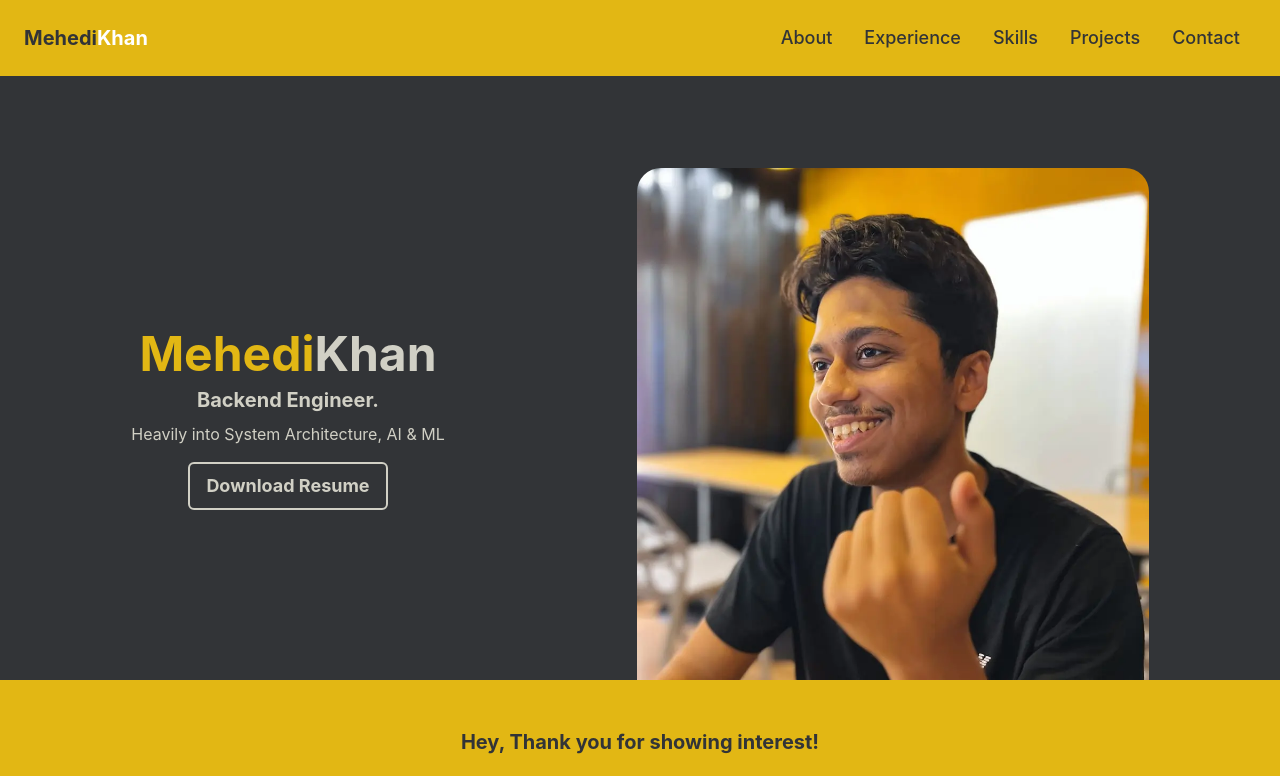
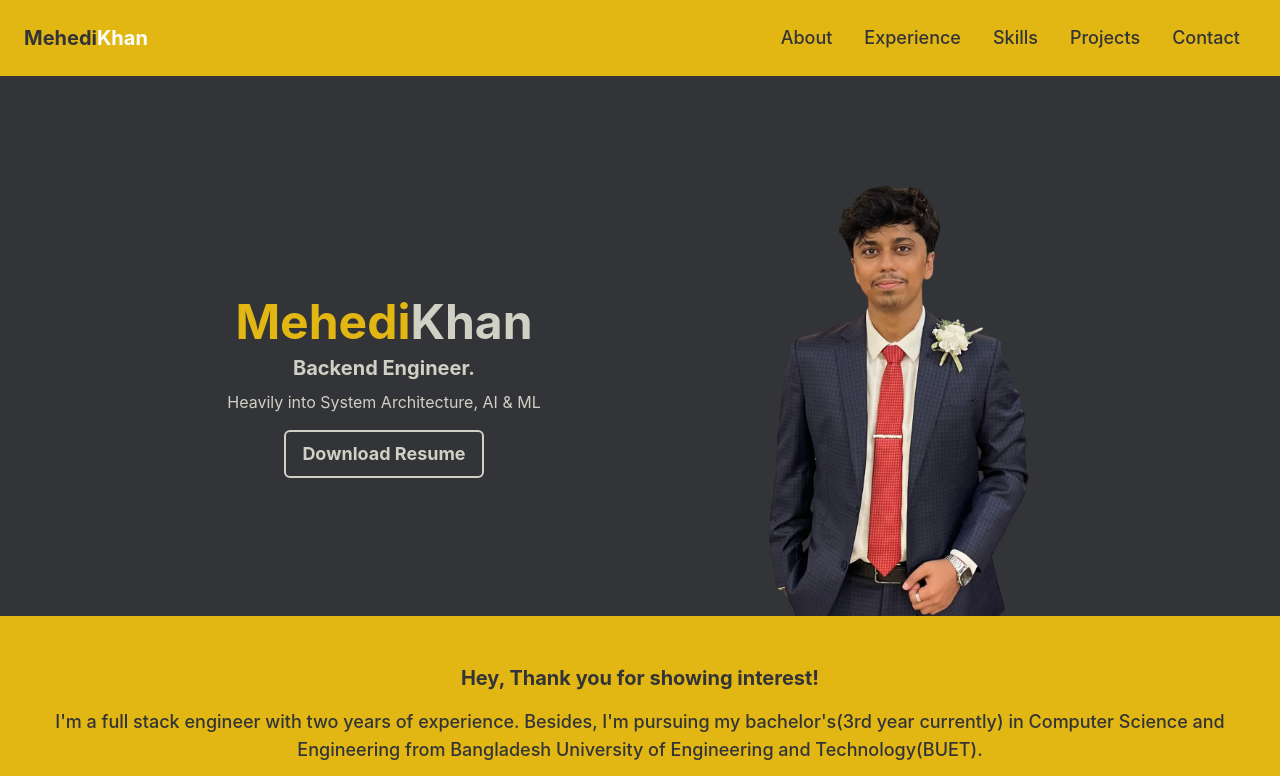
Before and after one commit to mehedikhan72/mehedikhan72.github.io, a React (Create React App) app: page / in a window 1280 px wide. Shown: the top 776 px of the page. Built offline with nearby package versions, Linux system fonts and the light colour scheme.

Commit message:
img update

```diff
--- a/src/components/Hero.js
+++ b/src/components/Hero.js
@@ -1,7 +1,7 @@
 import React from 'react'
 
 export default function Hero() {
-    const image = 'static/me2.webp'
+    const image = 'static/me3.webp'
     return (
         <div className='mx-2 mt-2 px-2 pt-16 md:mx-5 md:px-5 flex flex-wrap justify-center items-center'>
             <div className='flex justify-center flex-col items-center mx-5 md:mx-10 xl:mr-24 mt-5'>
@@ -14,7 +14,7 @@ export default function Hero() {
                 <a download="mehedikhan-resume" href="static/mehedikhan-resume-nov2025.pdf" className='my-btns-1'>Download Resume</a>
             </div>
             <div className='mx-5 md:mx-10 mt-5 xl:ml-24'>
-                <img className='rounded-t-3xl w-76 h-76 md:w-[32rem] md:h-[32rem] object-cover w-' src={image} alt='Mehedi Khan' />
+                <img className='rounded-t-3xl w-[16rem] h-auto md:w-[20rem] md:h-[28rem] object-cover w-' src={image} alt='Mehedi Khan' />
             </div>
         </div>
     )
```
Also changed, not shown: public/static/me3.webp (added), 1 other file (tests, documents, lock files or other folders).
